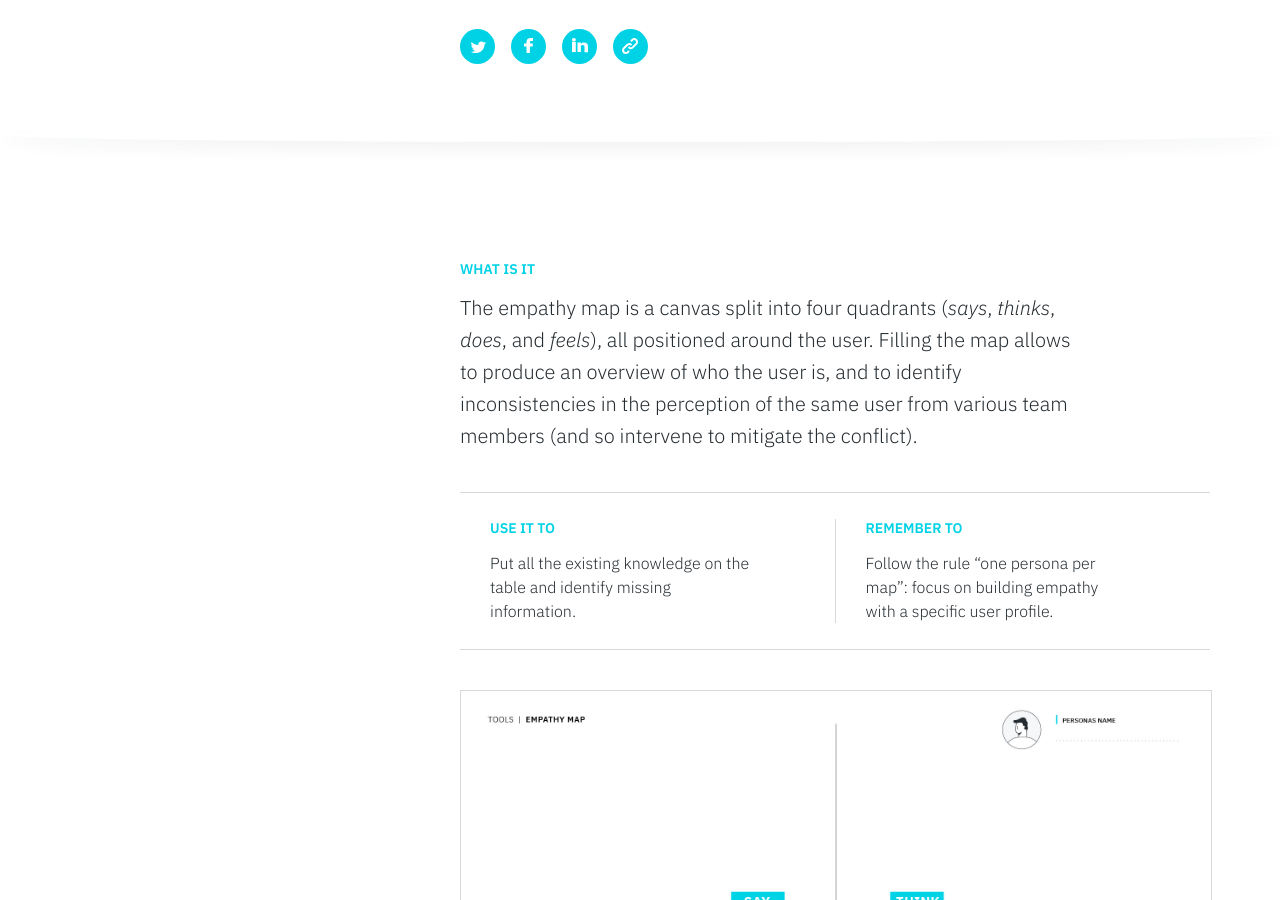
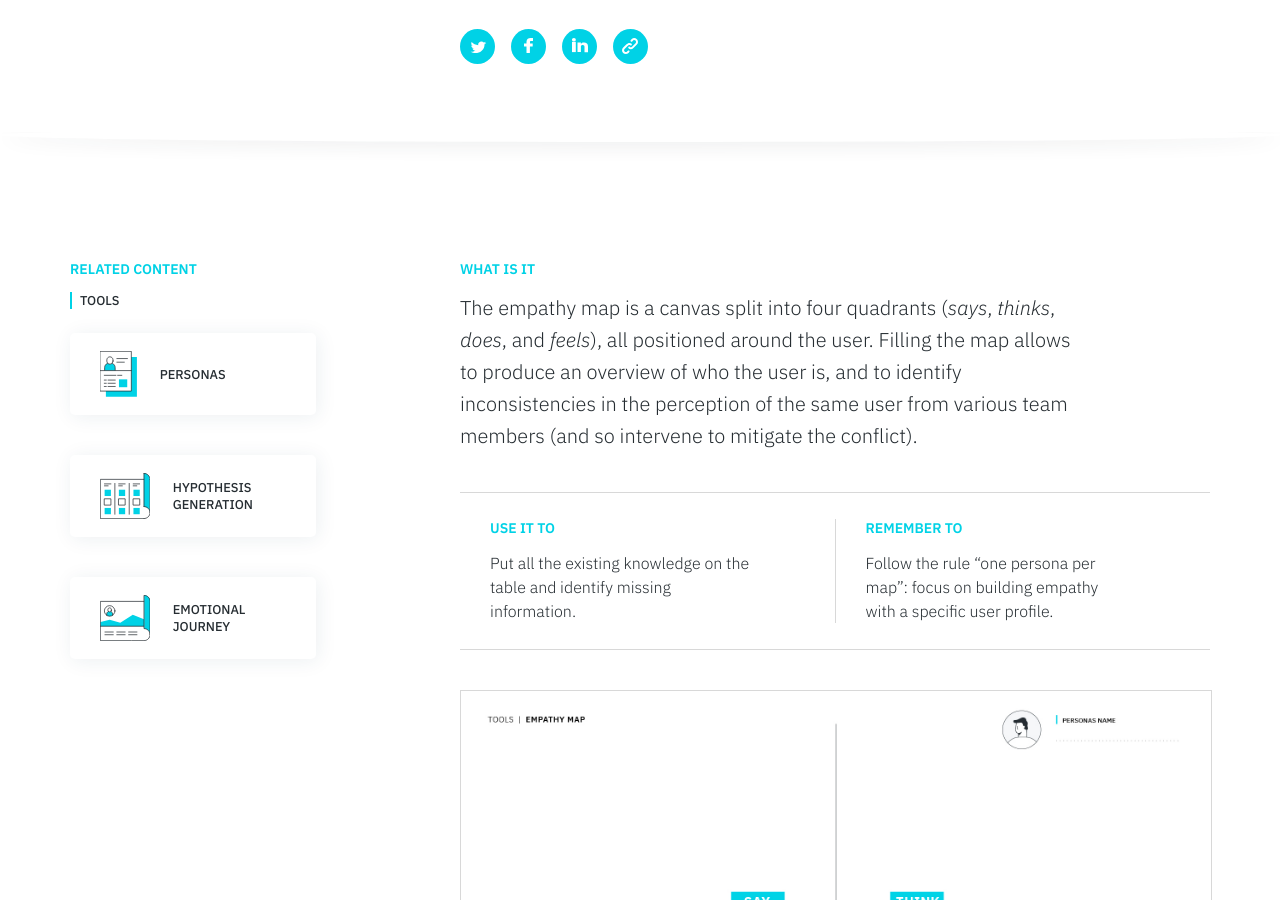
Before and after one commit to service-design-tools/sdt-website, a Jekyll site: the page built from _tools/empathy-map.md, in a window 1280 px wide and 900 px high, scrolled down 469 px. Built offline with Jekyll 4.4.1, drawn with Linux system fonts in a browser that asks for light colours.

Commit message:
Update tool “empathy-map”

```diff
--- a/_tools/empathy-map.md
+++ b/_tools/empathy-map.md
@@ -38,7 +38,10 @@ icon: >-
   </svg>
 related:
   tips: []
-  tools: []
+  tools:
+    - Personas
+    - Hypothesis Generation
+    - Emotional Journey
 use: Put all the existing knowledge on the table and identify missing information.
 reminder: >-
   Follow the rule "one persona per map": focus on building empathy with a
```
